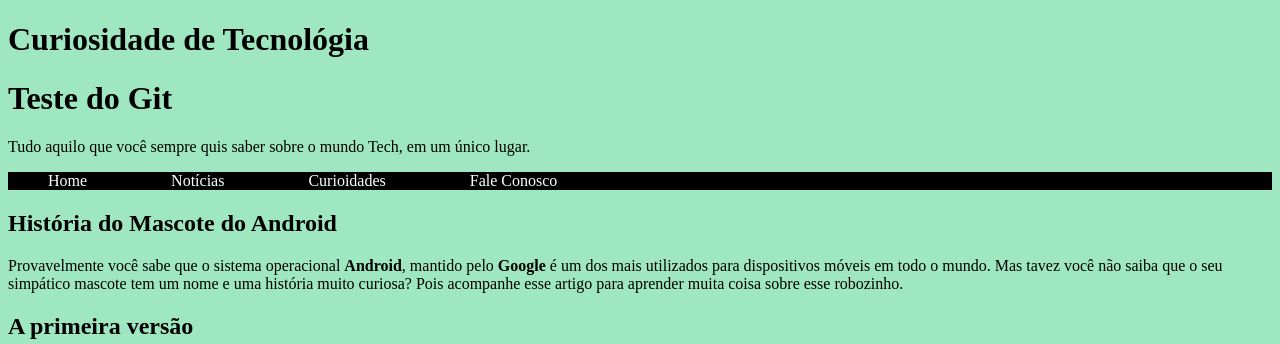
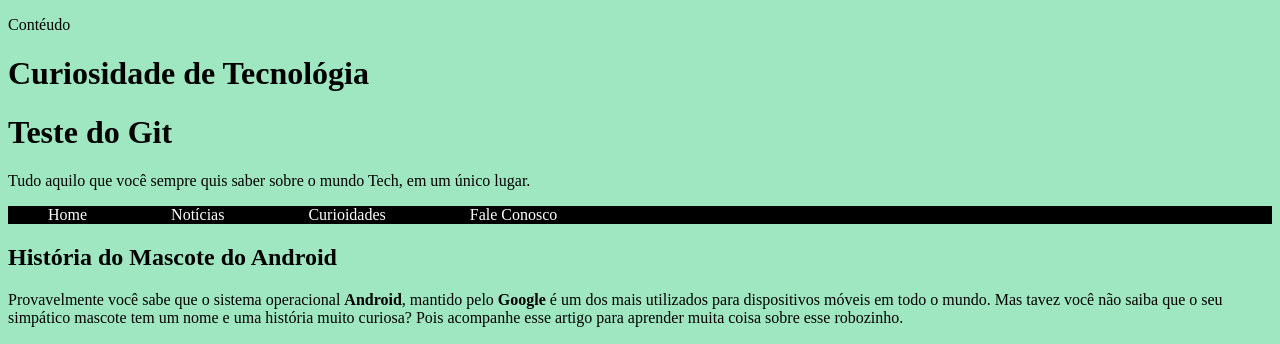
Before and after one commit to jeanpaixao3/desafio10, a plain HTML site: page android.html in a window 1280 px wide. Shown: the top 344 px of the page. Drawn offline with Linux system fonts and the light colour scheme.

Commit message:
Contéudo

```diff
--- a/android.html
+++ b/android.html
@@ -10,6 +10,7 @@
 </head>
 <body>
     <header>
+        <p>Contéudo</p>
         <h1>Curiosidade de Tecnológia</h1>
         <h1>Teste do Git</h1>
         <p>Tudo aquilo que você sempre quis saber sobre o mundo Tech, em um único lugar.</p>
```
